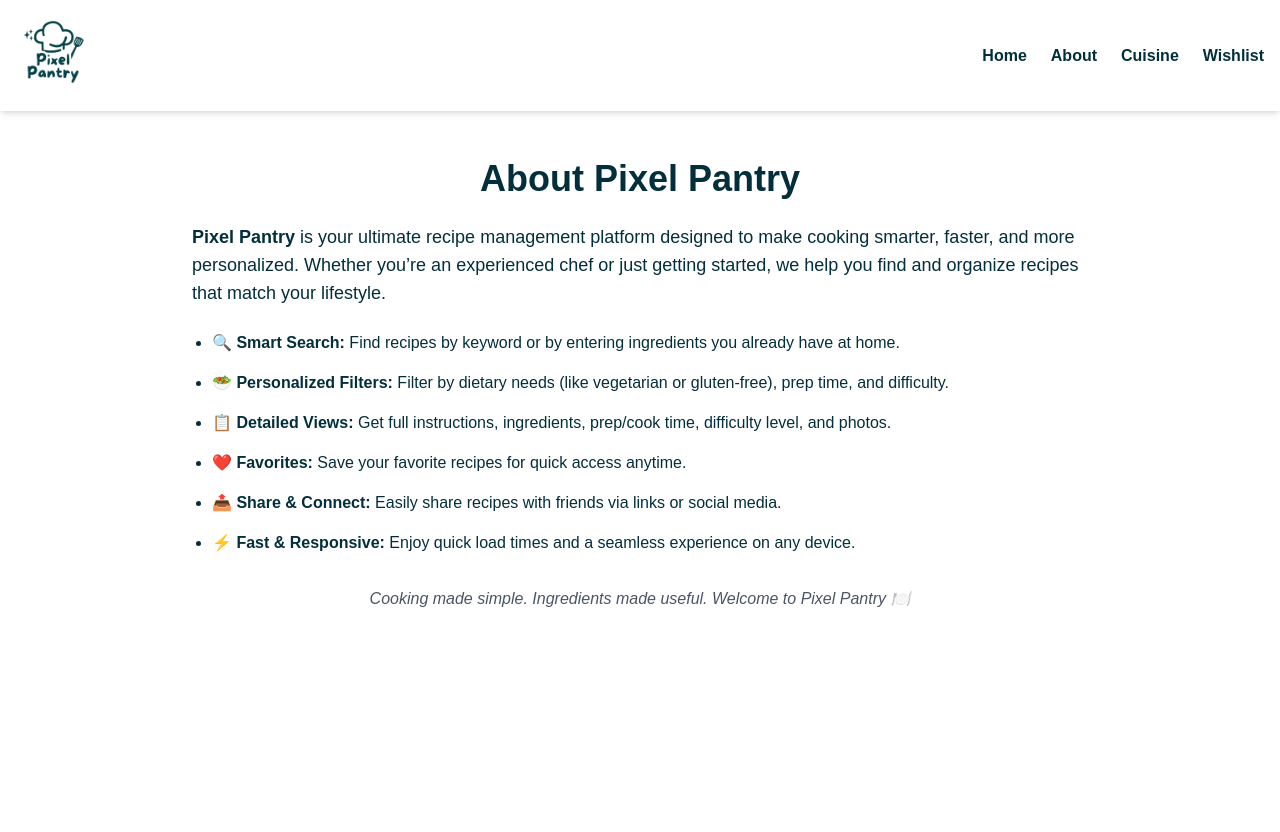
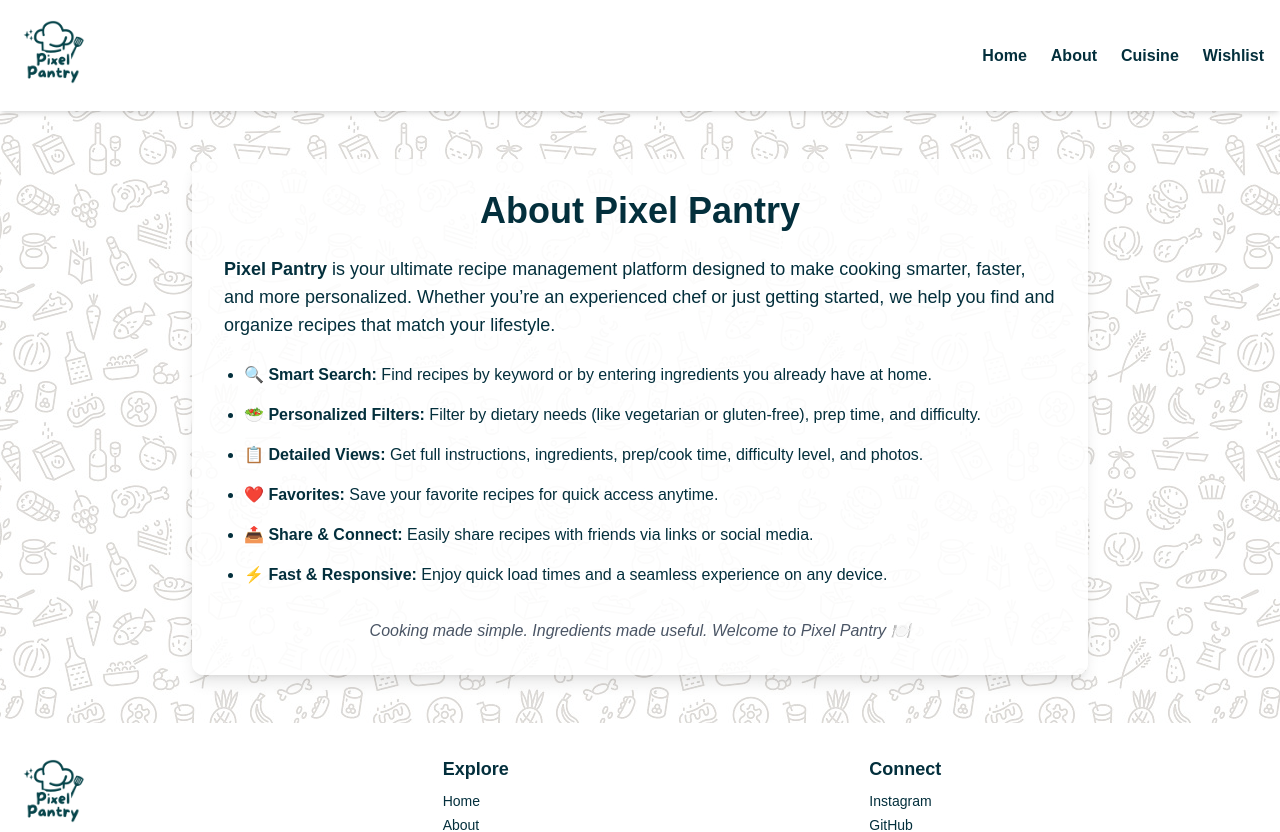
Before and after one commit to AspiredProgrammer/Pixel-Pantry, a Next.js app in the folder pixel-pantry/: page /about in a window 1280 px wide. Shown: the top 832 px of the page. Built offline with nearby package versions, Linux system fonts and the light colour scheme.

Commit message:
about page update

```diff
--- a/pixel-pantry/src/app/about/page.tsx
+++ b/pixel-pantry/src/app/about/page.tsx
@@ -1,7 +1,7 @@
 export default function About() {
   return (
-    <main className="bg-[white] min-h-screen px-6 py-12 text-[#032f3c] flex-grow">
-      <div className="max-w-4xl mx-auto">
+    <main className="wallpaper-bg min-h-3/4 px-6 py-12 text-[#032f3c] flex-grow">
+      <div className="max-w-4xl mx-auto bg-white/90 rounded-xl p-8 shadow-lg">
         <h1 className="text-4xl font-bold mb-6 text-center">About Pixel Pantry</h1>
 
         <p className="text-lg mb-6">
```
